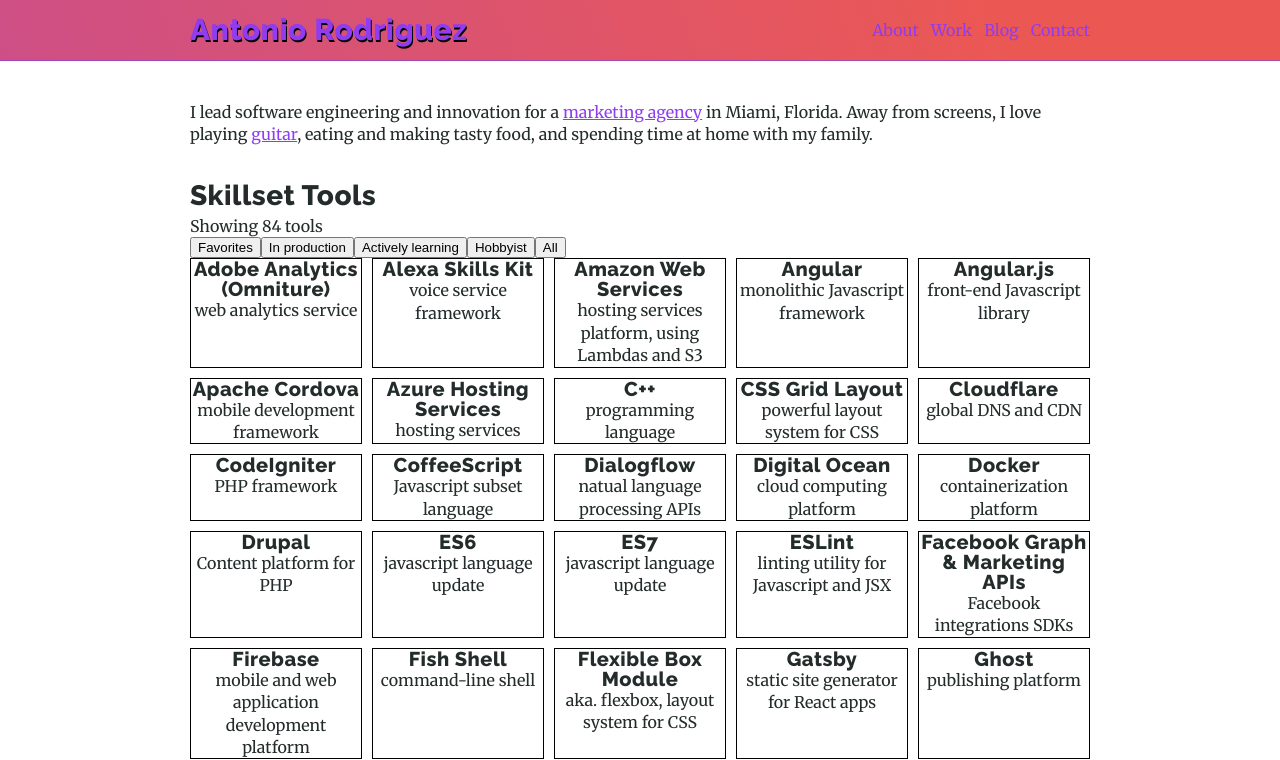
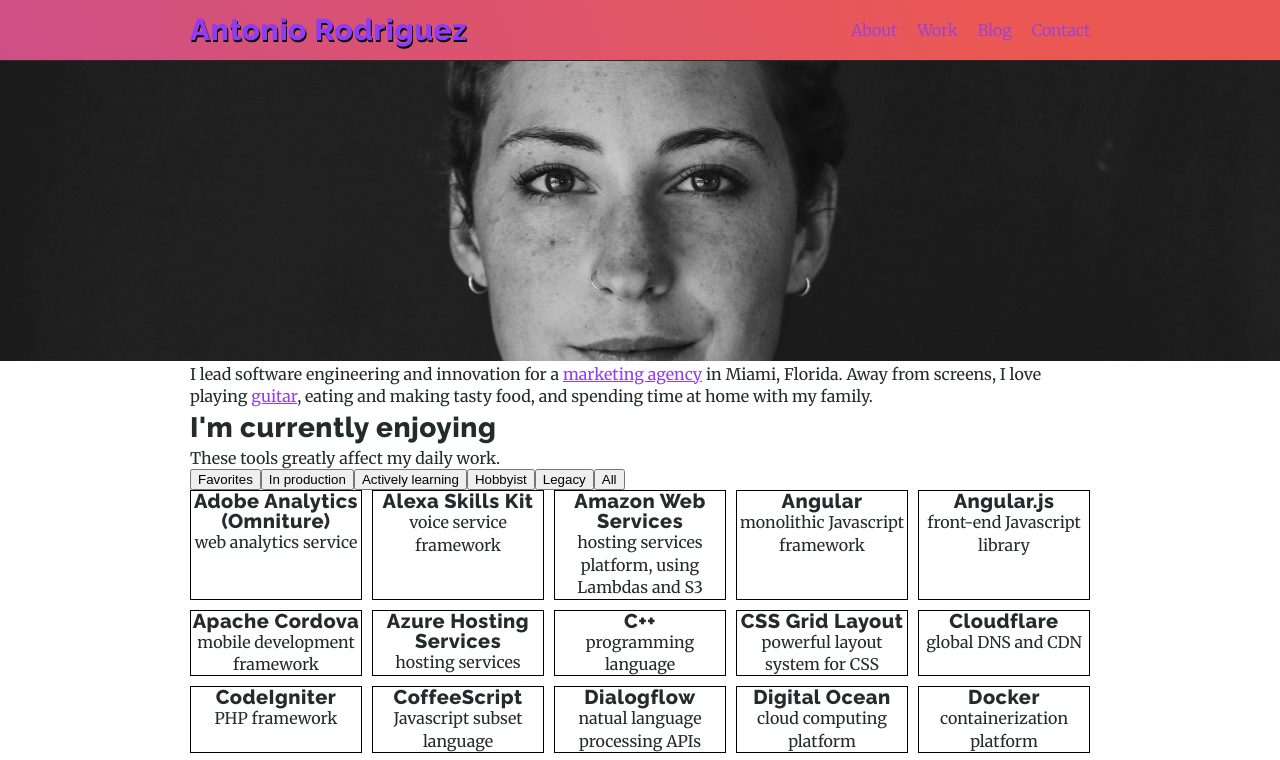
Before and after one commit to antoniwan/old-arodus-gatsby, a Gatsby site: page /about in a window 1280 px wide. Shown: the top 760 px of the page. Built offline with nearby package versions, Linux system fonts and the light colour scheme; Gatsby itself is replaced by a stand-in of ours.

Commit message:
checkpoint!

```diff
--- a/src/components/header.js
+++ b/src/components/header.js
@@ -3,7 +3,6 @@
 
 import Container from "./container"
 import Navigation from "./navigation"
-import Introduction from "./introduction"
 
 const StyledHeader = styled.header`
   background: linear-gradient(
@@ -13,28 +12,7 @@
   );
   background-size: 500% 500%;
   animation: AnimateBGGradient 10s ease infinite;
-  margin-bottom: 3rem;
-  border-bottom: 1px solid rgba(114, 60, 240, 0.5);
-
-  h1 {
-    color: white;
-    text-shadow: 1px 2px 0px rgba(0, 0, 0, 1);
-  }
-  h2 {
-    letter-spacing: 1px;
-    color: white;
-    text-shadow: 1px 2px 0px rgba(0, 0, 0, 0.5);
-  }
-  p {
-    color: white;
-  }
-  p:last-child {
-    margin-bottom: 0;
-  }
-
-  a {
-    color: white;
-  }
+  border-bottom: 1px solid var(--color-black);
 
   @keyframes AnimateBGGradient {
     0% {
--- a/src/components/introduction.js
+++ /dev/null
@@ -1,36 +0,0 @@
-import React from "react"
-import styled from "styled-components"
-
-const StyledIntroduction = styled.div`
-  padding-top: 1rem;
-  padding-bottom: 3rem;
-`
-
-function Introduction() {
-  return (
-    <StyledIntroduction>
-      <p>
-        I lead software engineering and innovation for a{" "}
-        <a
-          href="https://m8agency.com"
-          target="_blank"
-          rel="noopener noreferrer"
-        >
-          marketing agency
-        </a>{" "}
-        in Miami, Florida. Away from screens, I love playing{" "}
-        <a
-          href="https://www.instagram.com/stories/highlights/17908582195073038/"
-          target="_blank"
-          rel="noopener noreferrer"
-        >
-          guitar
-        </a>
-        , eating and making tasty food, and spending time at home with my
-        family.
-      </p>
-    </StyledIntroduction>
-  )
-}
-
-export default Introduction
--- a/src/components/layout.js
+++ b/src/components/layout.js
@@ -1,19 +1,45 @@
 import React from "react"
 import PropTypes from "prop-types"
+import styled from "styled-components"
 
 import Container from "./container"
 import Header from "./header"
 import Footer from "./footer"
 
+const StyledLayout = styled.div`
+  img {
+    max-height: 300px;
+    width: 100%;
+    object-fit: cover;
+  }
+
+  .full-width {
+    margin-left: calc(-100vw / 2 + calc(var(--max-container-width)) / 2);
+    margin-right: calc(-100vw / 2 + calc(var(--max-container-width)) / 2);
+  }
+
+  @keyframes AnimateBGGradient {
+    0% {
+      background-position: 0% 50%;
+    }
+    50% {
+      background-position: 100% 50%;
+    }
+    100% {
+      background-position: 0% 50%;
+    }
+  }
+`
+
 const Layout = ({ children }) => {
   return (
-    <>
+    <StyledLayout>
       <Header />
       <Container>
         <main>{children}</main>
       </Container>
       <Footer />
-    </>
+    </StyledLayout>
   )
 }
 
--- a/src/components/navigation.js
+++ b/src/components/navigation.js
@@ -1,7 +1,7 @@
 import React from "react"
 import { Link } from "gatsby"
 import styled from "styled-components"
-import icon from "../images/arod-icon.png"
+
 const StyledNavigation = styled.div`
   display: flex;
   flex-direction: row;
@@ -10,18 +10,23 @@
   align-content: center;
   height: 60px;
 
+  a {
+    color: white;
+  }
+
   ul {
     display: flex;
   }
 
+  h1 {
+    color: white;
+    text-shadow: 1px 2px 0px rgba(0, 0, 0, 1);
+  }
   h1,
   h1 a {
     line-height: 1;
     font-size: 1.8rem;
     text-decoration: none;
-  }
-  h1 img {
-    height: 35px;
   }
 
   nav {
@@ -29,10 +34,15 @@
   }
 
   li {
-    margin-left: 12px;
+    margin-left: 20px;
     a {
       font-size: 1.2rem;
       line-height: 1;
+      font-weight: lighter;
+      &:hover {
+        color: black;
+        transition: all 0.2s;
+      }
     }
   }
 
@@ -45,11 +55,11 @@
     nav {
       display: block;
       ul {
-        li, li a {
-            text-decoration: none;
-            font-size: 1.6rem;
-            line-height: 1;
-          }
+        li,
+        li a {
+          text-decoration: none;
+          font-size: 1.6rem;
+          line-height: 1;
         }
       }
     }
--- a/src/components/toolbox.js
+++ b/src/components/toolbox.js
@@ -40,7 +40,7 @@
 
   const filteredTools = tools
     .filter(tool => {
-      const { prod, learning, hobby, favorite, hidden } = tool.flags
+      const { prod, learning, hobby, favorite, legacy, hidden } = tool.flags
       if (filter === "all") return !hidden
       switch (filter) {
         case "pro":
@@ -51,6 +51,8 @@
           return favorite && !hidden
         case "hobby":
           return hobby && !hidden
+        case "legacy":
+          return legacy && !hidden
       }
     })
     .sort((a, b) => {
@@ -59,10 +61,8 @@
 
   return (
     <StyledToolbox>
-      <h2>Skillset Tools</h2>
-      <p>
-        Showing <strong>{filteredTools.length}</strong> tools
-      </p>
+      <h2>I'm currently enjoying</h2>
+      <p>These tools greatly affect my daily work.</p>
 
       <div>
         <button
@@ -95,6 +95,13 @@
         </button>
         <button
           onClick={() => {
+            setFilter("legacy")
+          }}
+        >
+          Legacy
+        </button>
+        <button
+          onClick={() => {
             setFilter("all")
           }}
         >
--- a/src/pages/about.js
+++ b/src/pages/about.js
@@ -2,15 +2,36 @@
 
 import Layout from "../components/layout"
 import SEO from "../components/seo"
-import Introduction from "../components/introduction"
 import Toolbox from "../components/toolbox"
 import Tools from "../components/tools"
 import ContactMe from "../components/contactme"
+import profilepicture from "../images/profile-picture.jpg"
 
 const IndexPage = () => (
   <Layout>
     <SEO title="About" />
-    <Introduction />
+
+    <figure className="full-width">
+      <img
+        src={profilepicture}
+        alt="Profile picture of Antonio Rodriguez, smiling"
+      />
+    </figure>
+    <p>
+      I lead software engineering and innovation for a{" "}
+      <a href="https://m8agency.com" target="_blank" rel="noopener noreferrer">
+        marketing agency
+      </a>{" "}
+      in Miami, Florida. Away from screens, I love playing{" "}
+      <a
+        href="https://www.instagram.com/stories/highlights/17908582195073038/"
+        target="_blank"
+        rel="noopener noreferrer"
+      >
+        guitar
+      </a>
+      , eating and making tasty food, and spending time at home with my family.
+    </p>
     <Toolbox />
     <Tools />
     <ContactMe />
```
Also changed, not shown: src/images/profile-picture.jpg (added).
